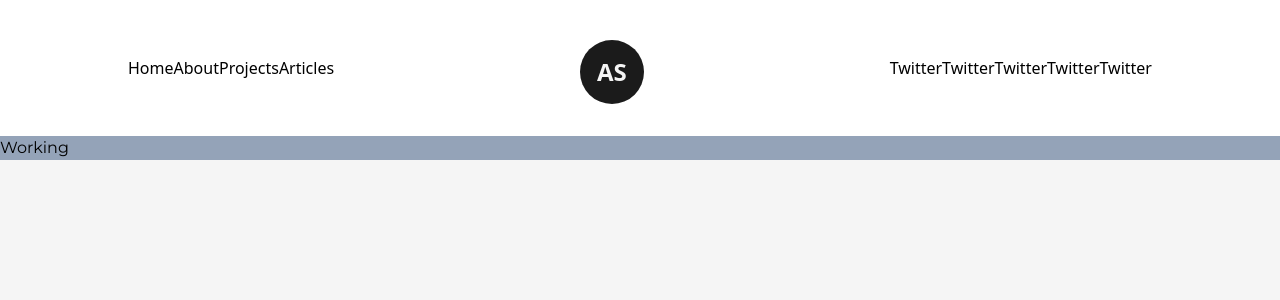
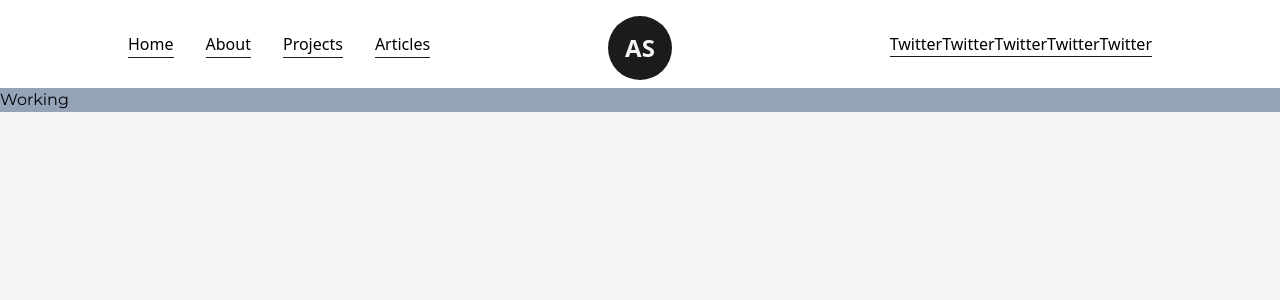
Before and after one commit to dotarjun/Portfolio, a Next.js app: page / in a window 1280 px wide. Shown: the top 300 px of the page. Built offline with nearby package versions, Linux system fonts and the light colour scheme.

Commit message:
🎨 style(NavBar.js): refactor NavBar component to use CustomLink component and add Logo to a centered div

```diff
--- a/src/components/NavBar.js
+++ b/src/components/NavBar.js
@@ -1,26 +1,39 @@
 import Link from 'next/link'
 import React from 'react'
 import Logo from './Logo'
+
+const CustomLink = ({ href, title, className = "" }) => {
+    return (
+        <Link href={href} className={`${className} relative group`}>
+            {title}
+            <span className='h-[1px] inline-block w-full bg-dark absolute left-0 -bottom-0.5 group-hover:w-full transition-[width] ease duration-300'>&nbsp;</span>
+        </Link>
+    )
+}
+
 
 const NavBar = () => {
     return (
         <header
             className='w-full px-32 py-8 font-medium flex items-center justify-between'
         >
+            <nav className='flex gap-x-8'>
+                <CustomLink title="Home" href="/" />
+                <CustomLink title="About" href="/" />
+                <CustomLink title="Projects" href="/" />
+                <CustomLink title="Articles" href="/" />
+            </nav>
+
             <nav>
-                <Link href="/">Home</Link>
-                <Link href="/">About</Link>
-                <Link href="/">Projects</Link>
-                <Link href="/">Articles</Link>
+                <CustomLink title="Twitter" href="/" target={"_blank"} />
+                <CustomLink title="Twitter" href="/" target={"_blank"} />
+                <CustomLink title="Twitter" href="/" target={"_blank"} />
+                <CustomLink title="Twitter" href="/" target={"_blank"} />
+                <CustomLink title="Twitter" href="/" target={"_blank"} />
             </nav>
-            <Logo />
-            <nav>
-                <Link href="/" target={"_blank"}>Twitter</Link>
-                <Link href="/" target={"_blank"}>Twitter</Link>
-                <Link href="/" target={"_blank"}>Twitter</Link>
-                <Link href="/" target={"_blank"}>Twitter</Link>
-                <Link href="/" target={"_blank"}>Twitter</Link>
-            </nav>
+            <div className=' absolute left-[50%] top-2 translate-x-[-50%]'>
+                <Logo />
+            </div>
         </header>
     )
 }
```
